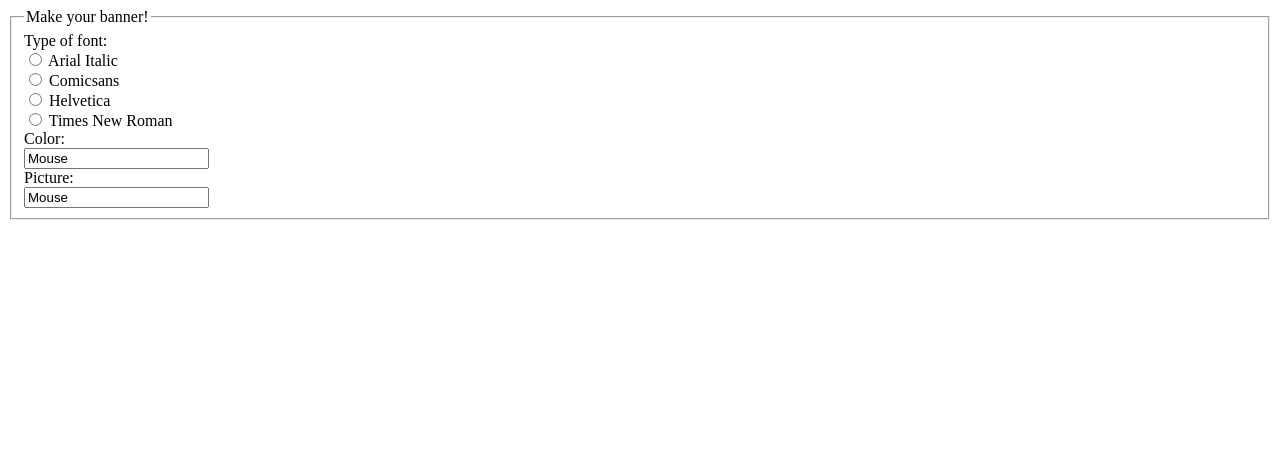
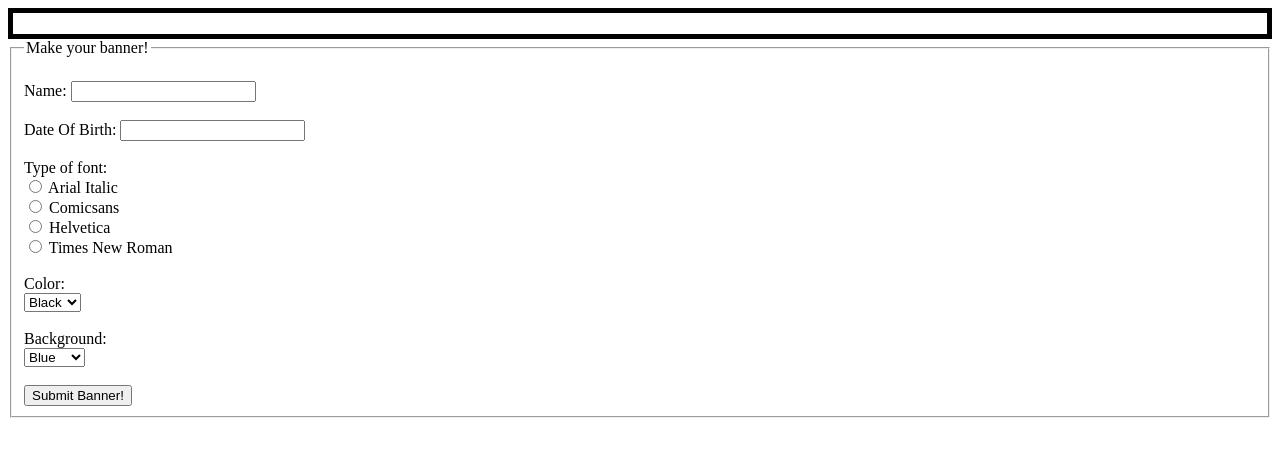
Before and after one commit to jonathonv5078/banner-generator, a plain HTML site: page index.html in a window 1280 px wide. Drawn offline with nearby package versions, Linux system fonts and the light colour scheme.

Commit message:
final changes

```diff
--- a/index.html
+++ b/index.html
@@ -1,34 +1,90 @@
 <!DOCTYPE html>
 <html>
+
 <head>
   <meta charset="UTF-8">
   <title>title</title>
   <script src="//code.jquery.com/jquery-1.12.0.min.js">
   </script>
   <script>
-
-    $(function(){
-
+    $(function() {
+      $("#button").click(function() {
+        var name = $("#bannerName").val();
+        var dob = $("#dateofBirth").val();
+        var color = $("#color").val();
+        var font = $('input[name="firstname"]:checked').val();
+        $("#bannerName1").html(name);
+        $("#dateofBirth1").html(dob);
+        $("input[type='checkbox']").val();
+        $("input[type='radio']").val();
+        $("#bannerName1").css("color", color);
+        $("#dateofBirth1").css("color", color);
+        $("#banner").css("font-family", font);
       });
-
+    });
   </script>
 
+  <style>
+    #banner {
+      border-style: solid;
+      border: 5px solid;
+    }
+  </style>
 </head>
+
 <body>
-<form action="action_page.php">
+
+  <div id="banner">
+
+    <h1 id="bannerName1"></h1>
+    <h2 id="dateofBirth1"></h2>
+
+  </div>
+
+
+
+
   <fieldset>
     <legend>Make your banner!</legend>
-    Type of font:<br>
-    <input type="radio" name="firstname" value="Mickey"> Arial Italic <br>
-    <input type="radio" name="firstname" value="Mickey"> Comicsans <br>
-    <input type="radio" name="firstname" value="Mickey"> Helvetica <br>
-    <input type="radio" name="firstname" value="Mickey"> Times New Roman <br>
+    <br> Name:
+    <input type="text" name="name" id="bannerName">
+    <br>
+    <br> Date Of Birth:
+    <input type="text" name="dob" id="dateofBirth">
+    <br>
+    <br> Type of font:
+    <br>
+    <input type="radio" name="firstname" value="Arial" id="Arial"> Arial Italic
+    <br>
+    <input type="radio" name="firstname" value="Comic Sans MS" id="comic"> Comicsans
+    <br>
+    <input type="radio" name="firstname" value="Trebuchet MS" id="helvetica"> Helvetica
+    <br>
+    <input type="radio" name="firstname" value="Times New Roman" id="tmn"> Times New Roman
+    <br>
+    <br> Color:
+    <br>
+    <select id="color">
+      <option value="Black"> Black </option>
+      <option value="Red"> Red </option>
+      <option value="Blue"> Blue </option>
+      <option value="White"> White</option>
+    </select>
+    <br>
+    <br> Background:
+    <br>
+    <select id="background">
+      <option value="Blue">Blue</option>
+      <option value="Black">Black</option>
+      <option value="White">White</option>
+      <option value="Yellow">Yellow</option>
+      <option value="Pink">Pink</option>
+      <option value="Purple">Purple</option>
+    </select>
+    <br>
+    <br>
+    <input type="button" value="Submit Banner!" id="button">
+  </fieldset>
+</body>
 
-    Color:<br>
-    <input type="text" name="lastname" value="Mouse">
-    <br>Picture:<br>
-     <input type="text" name="lastname" value="Mouse">
-  </fieldset>
-</form>
-  </body>
 </html>
```
Lines whose indentation alone changed are shown as unchanged.
